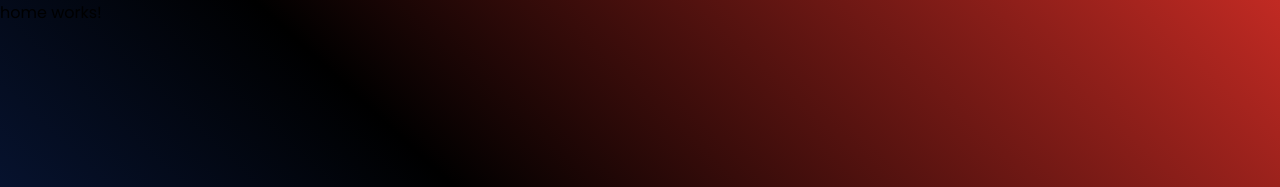
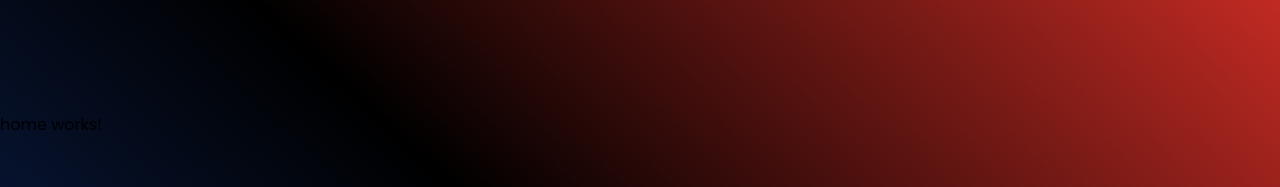
Before and after one commit to joaoklvf/rocketflix, an Angular app: page / in a window 1280 px wide. Shown: the top 187 px of the page. Built offline with nearby package versions, Linux system fonts and the light colour scheme.

Commit message:
feat: div de container

```diff
--- a/src/app/app.component.html
+++ b/src/app/app.component.html
@@ -1,2 +1,4 @@
-<app-home></app-home>
+<div class="container">
+  <app-home></app-home>
+</div>
 <router-outlet></router-outlet>
--- a/src/app/app.component.sass
+++ b/src/app/app.component.sass
@@ -0,0 +1,6 @@
+*
+  height: 100%
+  width: 100%
+
+.container
+  padding-top: 7em
```
